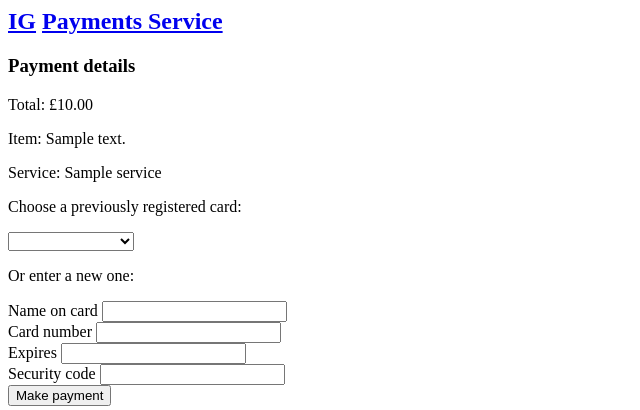
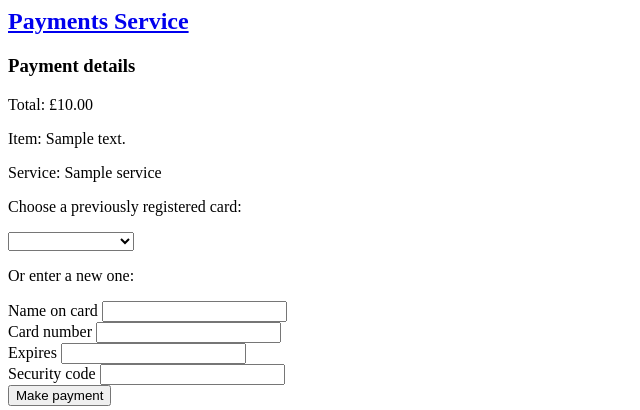
Before and after one commit to sausages-of-the-future/payment, a Flask app: template payment/templates/pay.html in a window 1280 px wide. Shown: the top 410 px of the page, without its empty margins (0-640 px from the left). Run offline with Flask 2, Linux system fonts and the light colour scheme; the template is opened without the code that fills it: values that come from a table or form of the project are taken from there, most other values are stand-ins (such as "Sample title", 1, 10 or a date in 2020); some libraries are stand-ins or nearby versions.

Commit message:
gov styles

```diff
--- a/payment/templates/base.html
+++ b/payment/templates/base.html
@@ -12,7 +12,7 @@
   <body>
     <div class="header service">
       <nav class="top-bar" data-topbar>
-        <h1><a href="/" class="iglogo">IG</a> <a href="/">Payments Service</a></h1>
+        <h1 class="title"><img id="header_crown" src="{{ config.WWW_BASE_URL + '/static/images/crown_white.png'}}"/><a href="/">Payments Service</a></h1>
       </nav>
     </div>
     {% with messages = get_flashed_messages(with_categories=true) %}
--- a/payment/templates/method.html
+++ b/payment/templates/method.html
@@ -6,7 +6,7 @@
     <div class="small-12 columns">
       <form method="post" action="">
         <h3>How would you like to pay?</h3>
-        {{form.method}}
+        {{form.method(class_="radio")}}
        <button type="submit" class="expand">Next</button>
       </form>
     </div>
```
